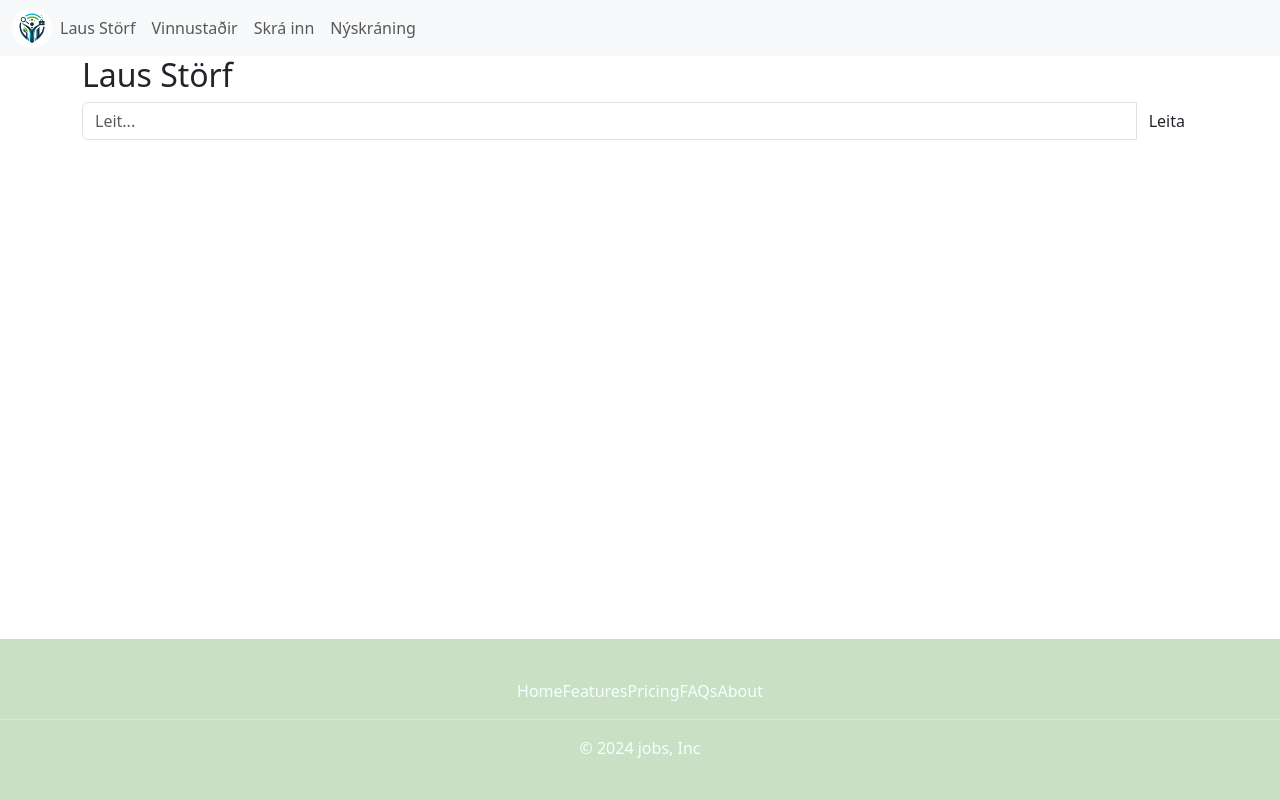
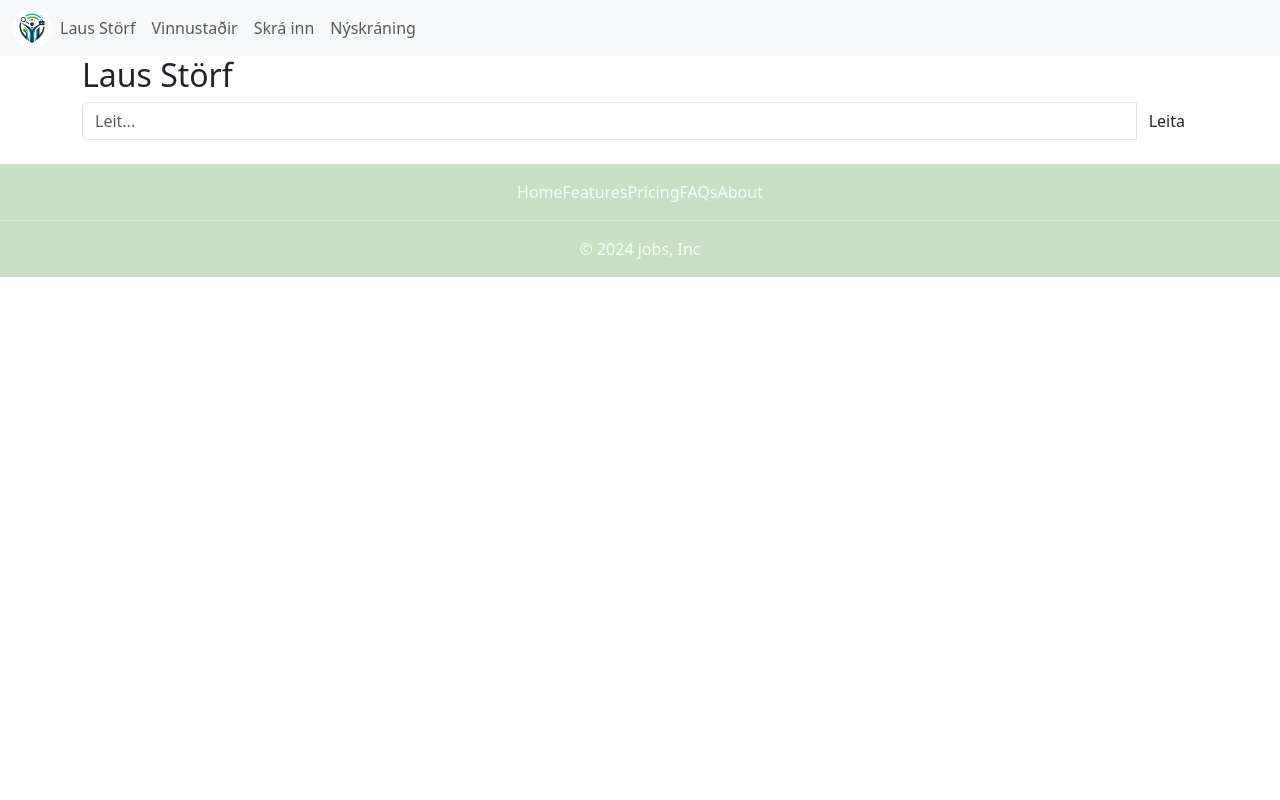
Before and after one commit to PeturDaniel/jobhunters32, a Django app: page / in a window 1280 px wide. Run offline with Django 5.2, Linux system fonts and the light colour scheme; data that the repository does not hold is empty.

Commit message:
footer fix

```diff
--- a/static/css/main.css
+++ b/static/css/main.css
@@ -7,7 +7,6 @@
     color: #F6FFFE; /* Text color */
     padding: 0px; /* Padding around the content */
     text-align: center; /* Center-align text */
-    position: fixed; /* Fixed positioning */
     bottom: 0; /* Stick to the bottom of the viewport */
     left: 0; /* Align to the left edge */
     width: 100%; /* Full width */
```
